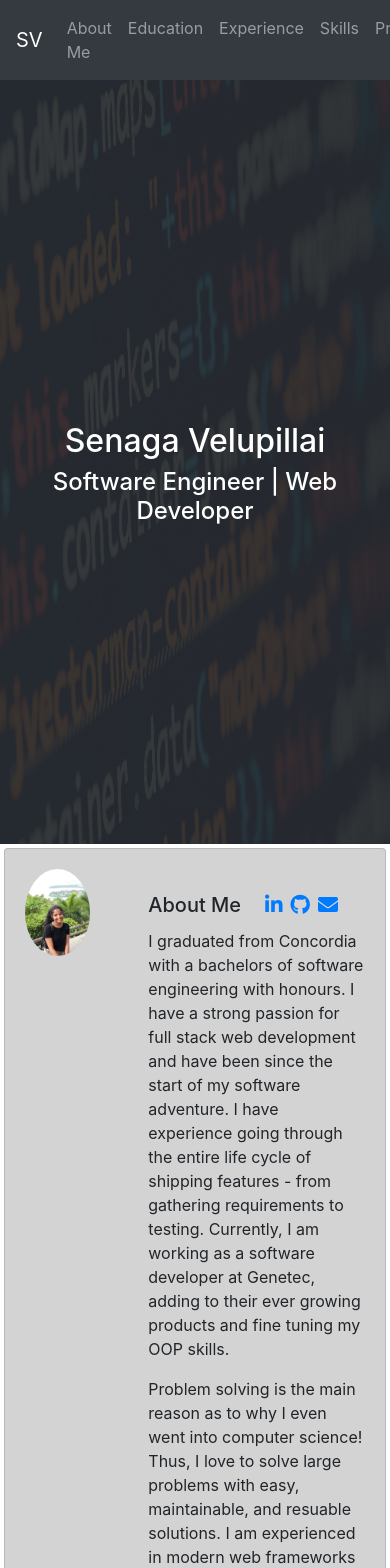
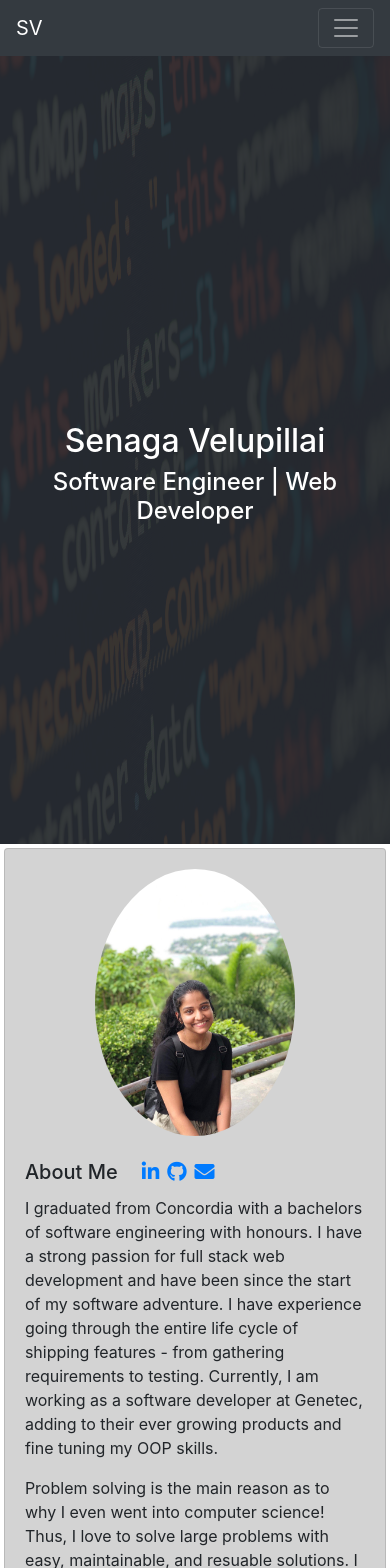
Before and after one commit to svelupillai/Resume, a React (Create React App) app: page / in a window 390 px wide. Shown: the top 1568 px of the page. Built offline with nearby package versions, Linux system fonts and the light colour scheme.

Commit message:
made page more responsive

```diff
--- a/src/App.css
+++ b/src/App.css
@@ -60,3 +60,14 @@
     transform: rotate(360deg);
   }
 }
+
+.myPic {
+  width: 230px;
+}
+
+
+@media screen and (max-width: 415px) {
+  .myPic {
+    width:200px;
+  }
+}
--- a/src/components/AboutMe.js
+++ b/src/components/AboutMe.js
@@ -9,10 +9,10 @@ function AboutMe() {
     <Card  className="AboutMe">
     <Card.Body>
         <Row>
-        <Col xs={4} md={4}>
-            <Image src={logo} width="70%" roundedCircle/>
+        <Col xs={12} md={4} className="text-center">
+            <Image src={logo} className="myPic" roundedCircle/>
         </Col>
-        <Col xs={8} md={8}>
+        <Col xs={12} md={8}>
             <Card.Title className="mt-4">
                 <span>About Me</span>
                 <a target="_blank"  rel="noopener noreferrer" href="https://ca.linkedin.com/in/senagavelupillai"><i className="fab fa-linkedin-in ml-4"></i></a>
--- a/src/components/Header.js
+++ b/src/components/Header.js
@@ -4,8 +4,9 @@ import {Navbar, Nav} from 'react-bootstrap';
 
 function Header(){
     return (
-        <Navbar fixed='top' bg="dark" variant="dark">
+        <Navbar collapseOnSelect fixed='top' expand="lg" bg="dark" variant="dark">
             <Navbar.Brand href="#Home">SV</Navbar.Brand>
+            <Navbar.Toggle aria-controls="responsive-navbar-nav" />
             <Navbar.Collapse id="responsive-navbar-nav" className='justify-content-end'>
                 <Nav>
                     <Nav.Link href="#AboutMe">About Me</Nav.Link>
```
